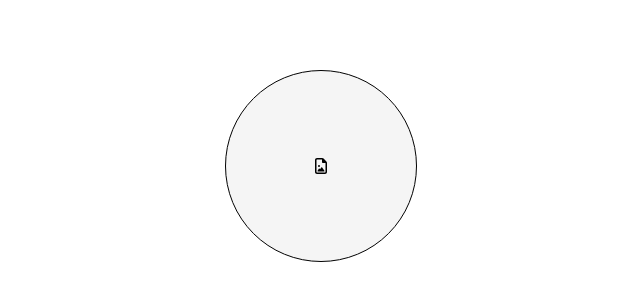
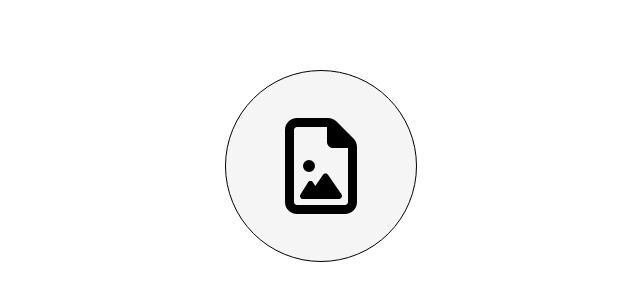
Before and after one commit to carlosbolzanell/Top-Care, a React (Vite) app: page / in a window 1280 px wide. Shown: the part 234-534 px from the top of the page, without its empty margins (319-959 px from the left). Built offline with nearby package versions, Linux system fonts and the light colour scheme; a web font is replaced by a local one.

Commit message:
Projetando componentes

```diff
--- a/src/components/InputFile/InputFile.jsx
+++ b/src/components/InputFile/InputFile.jsx
@@ -35,7 +35,7 @@ const Input = ({ dropzone }) => {
     const { getRootProps, getInputProps, isDragActive } = dropzone;
     return (
         <div {...getRootProps()} className={`border border-black rounded-full h-48 w-48 bg-branco flex justify-center items-center ${isDragActive ? 'border-primaria' : 'border-black'}`}>
-            <FontAwesomeIcon icon={faFileImage}/>
+            <FontAwesomeIcon icon={faFileImage} className="text-8xl"/>
             <input {...getInputProps()} className="hidden" />
         </div>
     )
```
